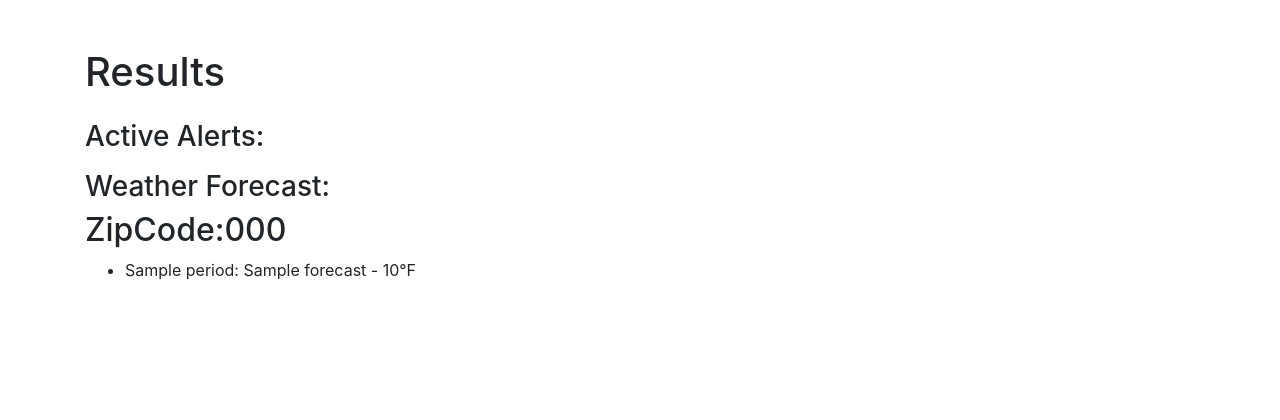
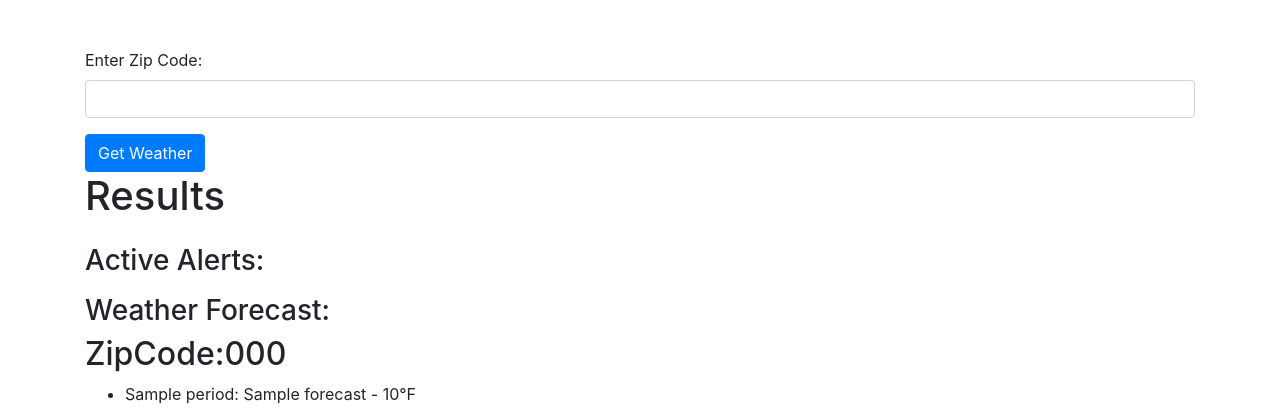
Before and after one commit to Suladis/SimpleWeather, a Flask app: template templates/result.html in a window 1280 px wide. Shown: the top 420 px of the page. Run offline with Flask 2, Linux system fonts and the light colour scheme; the template is opened without the code that fills it: most values are stand-ins (such as "Sample title", 1, 10 or a date in 2020); some libraries are stand-ins or nearby versions.

Commit message:
Added Zip code to results

```diff
--- a/templates/result.html
+++ b/templates/result.html
@@ -11,6 +11,14 @@
 </head>
 <body>
     <div class="container mt-5">
+        <form action="/get_weather" method="post" class="mt-4">
+            <div class="form-group">
+                <label for="zipCode">Enter Zip Code:</label>
+                <input type="text" class="form-control" id="zipCode" name="zipCode" required>
+            </div>
+            <button type="submit" class="btn btn-primary">Get Weather</button>
+        </form>
+
         <h1 class="mb-4">Results</h1>
 
 
```
